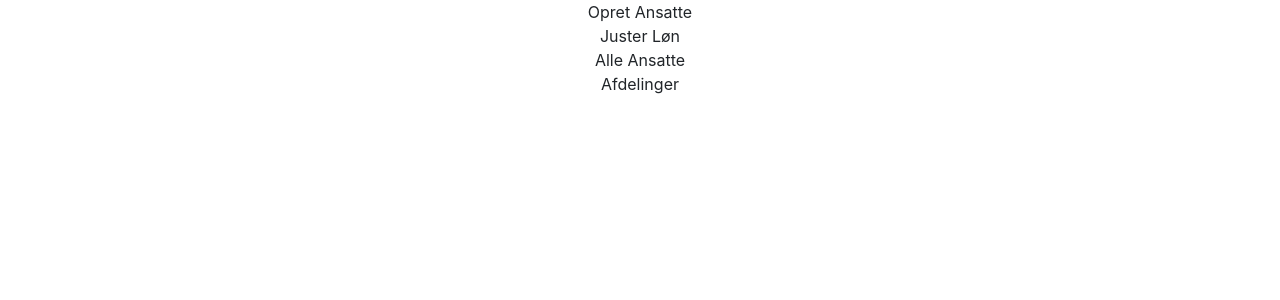
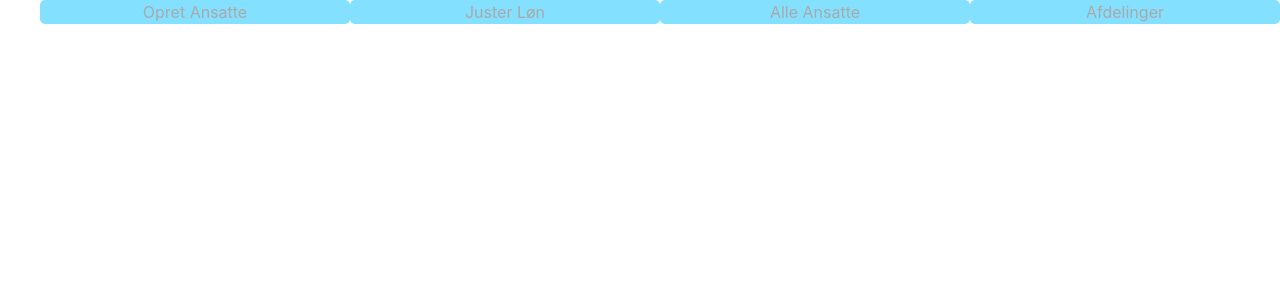
Before and after one commit to Povlsen/Clientside_H2, a React (Create React App) app in the folder h2-app/: page / in a window 1280 px wide. Shown: the top 300 px of the page. Built offline with nearby package versions, Linux system fonts and the light colour scheme.

Commit message:
Dashboard

```diff
--- a/h2-app/src/Pages/Dashboard/dashboard.css
+++ b/h2-app/src/Pages/Dashboard/dashboard.css
@@ -1,5 +1,16 @@
+ol{
+    overflow-x: hidden;
+}
+
 .dashboard_grid{
     display: grid;
-    columns:4;
-    grid-column-gap: 5%
+    grid-template-columns: 25% 25% 25% 25% ;
+    width: 100%;
 }
+
+.grid_item{
+    color: rgba(169, 169, 169, 1);
+    align-content: center;
+    background-color: rgb(132, 224, 255);
+    border-radius: 5px;
+}
--- a/h2-app/src/Pages/Dashboard/index.js
+++ b/h2-app/src/Pages/Dashboard/index.js
@@ -4,12 +4,12 @@ import './dashboard.css';
 class Dashboard extends Component {
   render() {
     return (
-      <div className="dashboard_grid">
-        <div> Opret Ansatte </div>
-        <div> Juster Løn </div>
-        <div> Alle Ansatte </div>
-        <div> Afdelinger </div>
-      </div>
+      <ol className="dashboard_grid">
+        <div className="grid_item"> Opret Ansatte </div>
+        <div className="grid_item"> Juster Løn </div>
+        <div className="grid_item"> Alle Ansatte </div>
+        <div className="grid_item"> Afdelinger </div>
+      </ol>
     );
   }
 }
```
